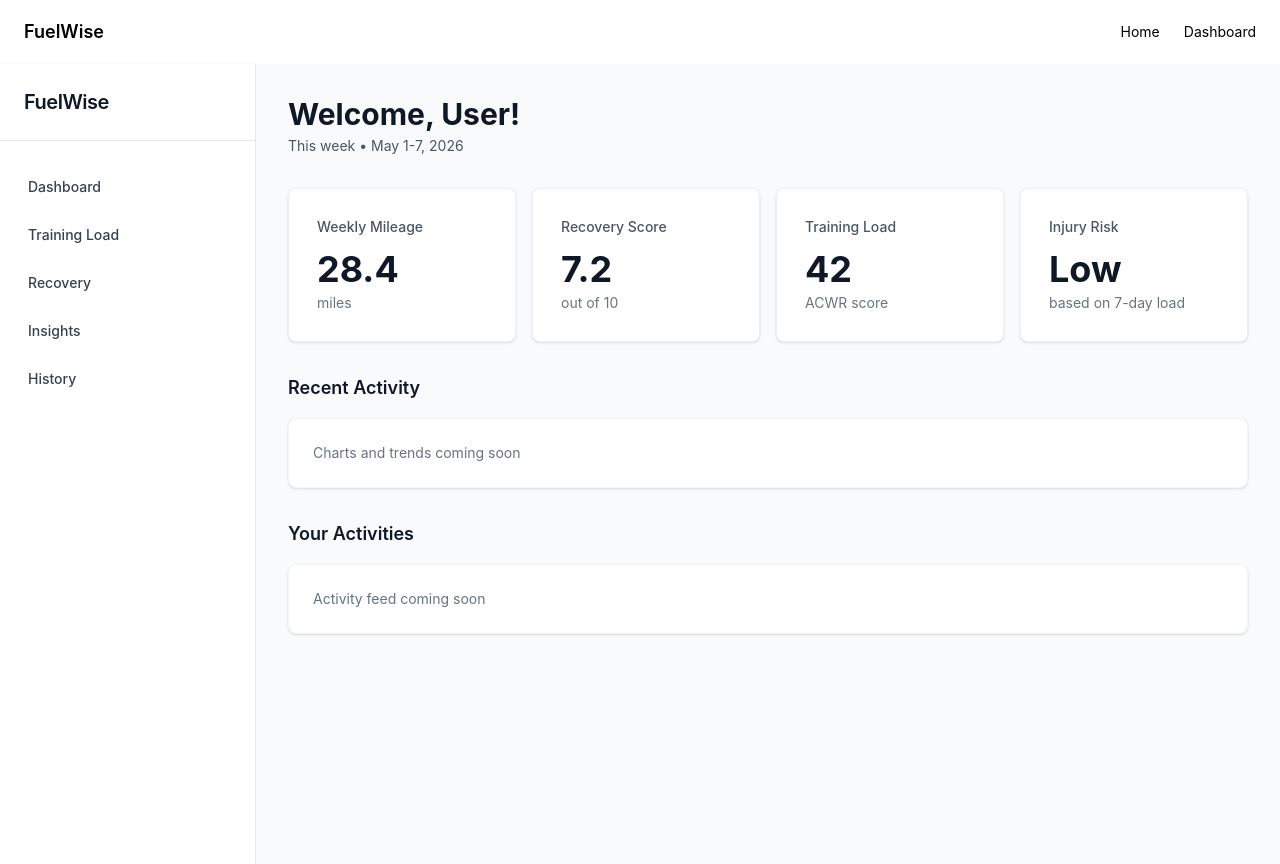
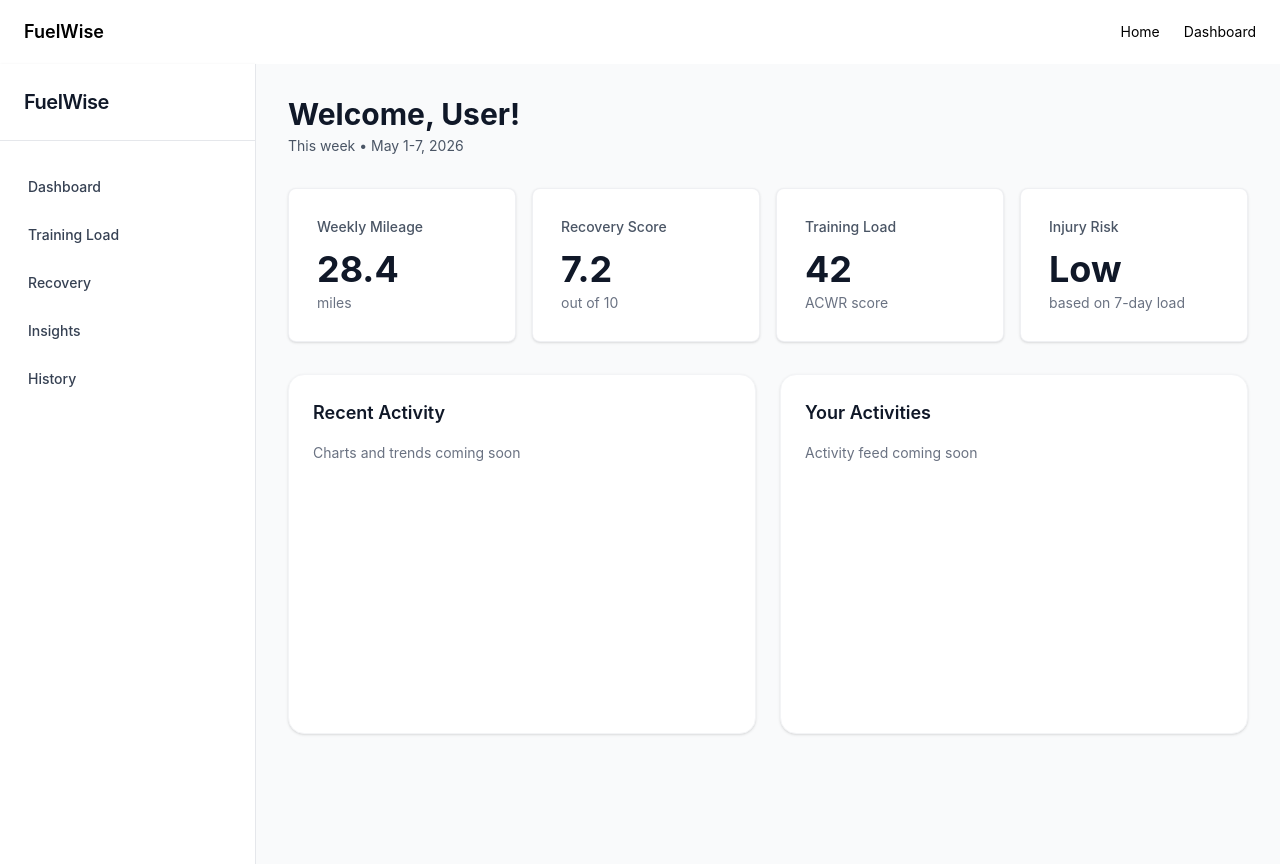
Before and after one commit to zstem001hz-droid/fuelwise-health, a React (Vite) app: page /dashboard in a window 1280 px wide. Built offline with nearby package versions, Linux system fonts and the light colour scheme.

Commit message:
feat(dashboard): refactor lower layout into responsive two-panel analytics section

```diff
--- a/src/pages/DashboardPage.tsx
+++ b/src/pages/DashboardPage.tsx
@@ -29,24 +29,20 @@ export default function DashboardPage() {
             value="Low"
             subtitle="based on 7-day load"
           />
+
         </div>
 
-        {/* Analytics section */}
-        <div className="mb-8">
-          <h2 className="mb-4 text-lg font-semibold text-gray-900">Recent Activity</h2>
-          <div className="rounded-lg border border-gray-100 bg-white p-6 shadow-sm">
+         {/* Lower analytics/content area */}
+        <div className="grid grid-cols-1 gap-6 lg:grid-cols-2">
+          <section className="rounded-2xl border border-gray-100 bg-white p-6 shadow-sm min-h-[360px]">
+            <h2 className="mb-4 text-lg font-semibold text-gray-900">Recent Activity</h2>
             <p className="text-sm text-gray-500">Charts and trends coming soon</p>
-          </div>
-        </div>
+          </section>
 
-        {/* Activity section */}
-        <div>
-          <h2 className="mb-4 text-lg font-semibold text-gray-900">
-            Your Activities
-          </h2>
-          <div className="rounded-lg border border-gray-100 bg-white p-6 shadow-sm">
+          <section className="rounded-2xl border border-gray-100 bg-white p-6 shadow-sm min-h-[360px]">
+            <h2 className="mb-4 text-lg font-semibold text-gray-900">Your Activities</h2>
             <p className="text-sm text-gray-500">Activity feed coming soon</p>
-          </div>
+          </section>
         </div>
       </div>
     </div>
```
